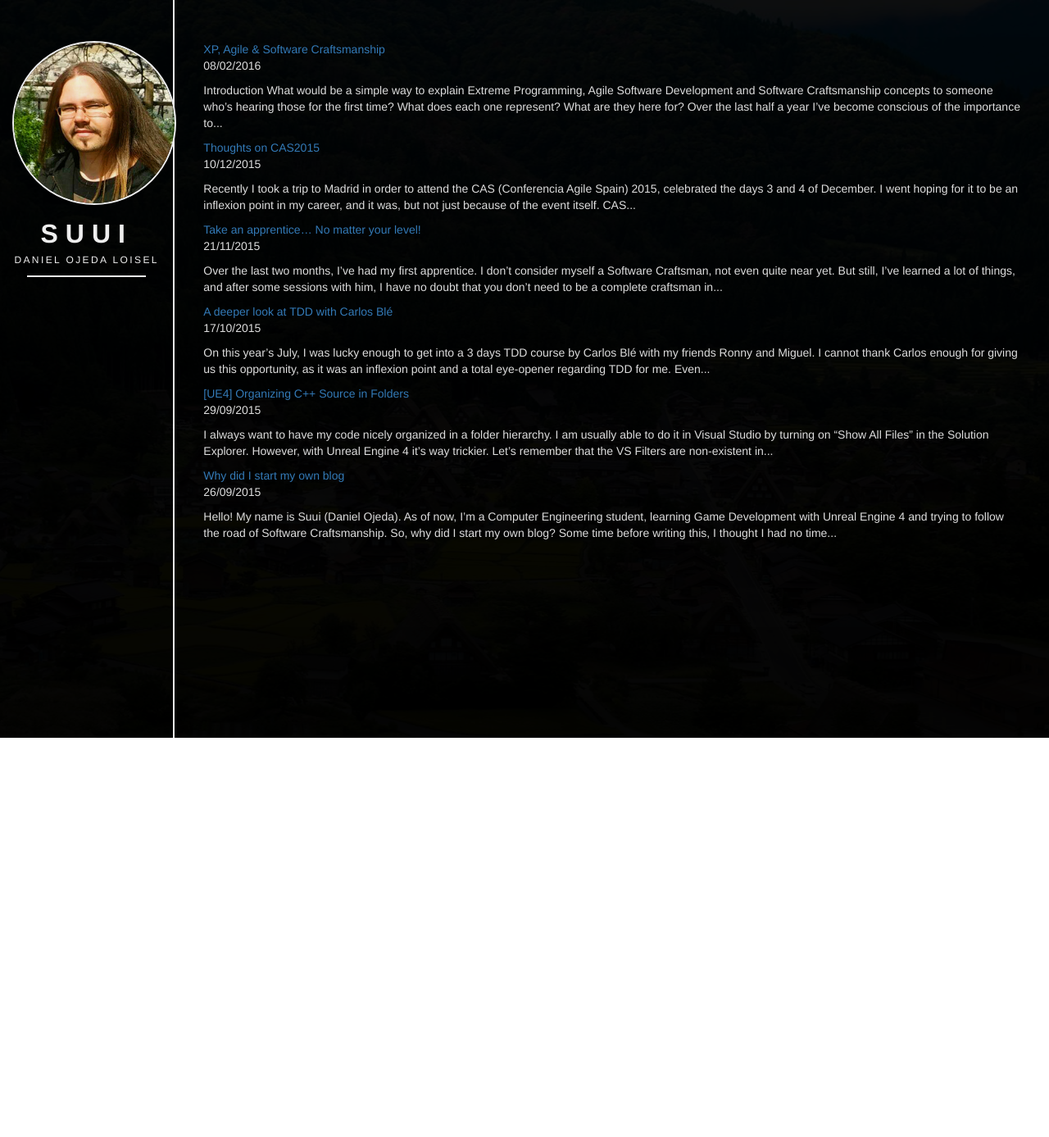
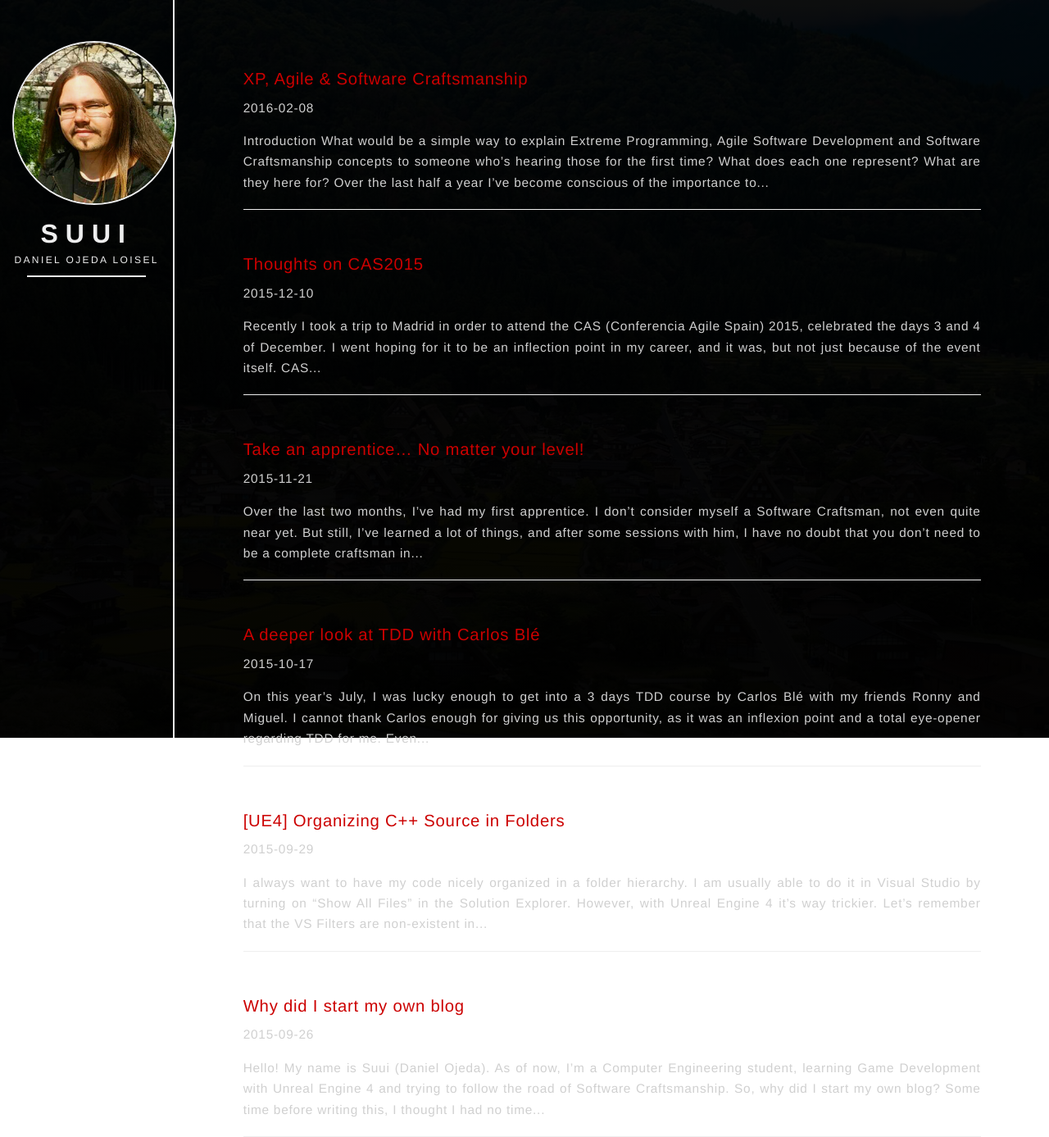
Before and after one commit to Suui/Website, a Jekyll site: the page built from blog.html, in a window 1280 px wide. Shown: the whole page at 82% size. Built offline with Jekyll 4.4.1, drawn with Linux system fonts in a browser that asks for light colours; before the commit the page ends 900 px from its top, so only the background shows below that.

Commit message:
Post preview styles

```diff
--- a/_posts/2015-12-10-thoughts-on-cas2015.md
+++ b/_posts/2015-12-10-thoughts-on-cas2015.md
@@ -3,7 +3,7 @@ layout: default
 title: "Thoughts on CAS2015"
 ---
 
-<p>Recently I took a trip to Madrid in order to attend the <u><a href="http://cas2015.agile-spain.org/cas-2015-2/">CAS (Conferencia Agile Spain) 2015</a></u>, celebrated the days 3 and 4 of December. I went hoping for it to be an inflexion point in my career, and it was, but not just because of the event itself.</p>
+<p>Recently I took a trip to Madrid in order to attend the <u><a href="http://cas2015.agile-spain.org/cas-2015-2/">CAS (Conferencia Agile Spain) 2015</a></u>, celebrated the days 3 and 4 of December. I went hoping for it to be an inflection point in my career, and it was, but not just because of the event itself.</p>
 <p><strong> </strong></p>
 <p><strong>CAS 2015</strong></p>
 <p>The event is supposed to focus on Agile, in a general way. Tracks were divided into 5 sections: Developing People, Improving Software, Creating Teams, Delivering Product and Transforming Organizations. My main complaint about the event was its low emphasis on Improving Software. However, I believe this is because of my actual position.</p>
--- a/blog.html
+++ b/blog.html
@@ -18,12 +18,17 @@ permalink: /blog/
 
     <section id="blog-posts" class="col-lg-10">
         {% for post in site.posts %}
-            <div class="row">
-                <a href="{{ post.url | prepend: site.baseurl }}">{{ post.title }}</a>
-                <p>{{ post.date | date: "%d/%m/%Y" }}</p>
+            <div class="post-preview">
+                <div class="post-title">
+                    <a href="{{ post.url | prepend: site.baseurl }}">{{ post.title }}</a>
+                </div>
+                <div class="post-date">
+                    {{ post.date | date: "%Y-%m-%d" }}
+                </div>
                 <p>
                     {{ post.content | strip_html | truncatewords: 50 }}
                 </p>
+                <hr>
             </div>
         {% endfor %}
     </section>
--- a/css/blog.css
+++ b/css/blog.css
@@ -86,12 +86,45 @@
 }
 
 #blog-posts {
-    padding: 50px 50px 0 50px;
+    padding-top: 50px;
     height: 100vh;
-    color: #ddd;
+    color: #d0d0d0;
+    font-size: 1.1em;
+    letter-spacing: 0.05em;
+    text-align: justify;
+    line-height: 1.65;
 }
 
-#blog-posts .posts-wrapper {
+#blog-posts .post-preview {
+    padding-top: 30px;
     width: 100%;
+    max-width: 900px;
+    margin: 0 auto;
+}
 
+#blog-posts .post-title {
+    padding-bottom: 5px;
 }
+
+#blog-posts .post-title a {
+    color: #cc0000;
+    font-size: 1.32em;
+}
+
+#blog-posts .post-title a:visited {
+    text-decoration: none;
+}
+
+#blog-posts .post-title a:focus {
+    text-decoration: none;
+}
+
+#blog-posts .post-title a:hover {
+    text-decoration: none;
+    color: #ff0000;
+    letter-spacing: 0.055em;
+}
+
+#blog-posts .post-date {
+    padding-bottom: 15px;
+}
```
